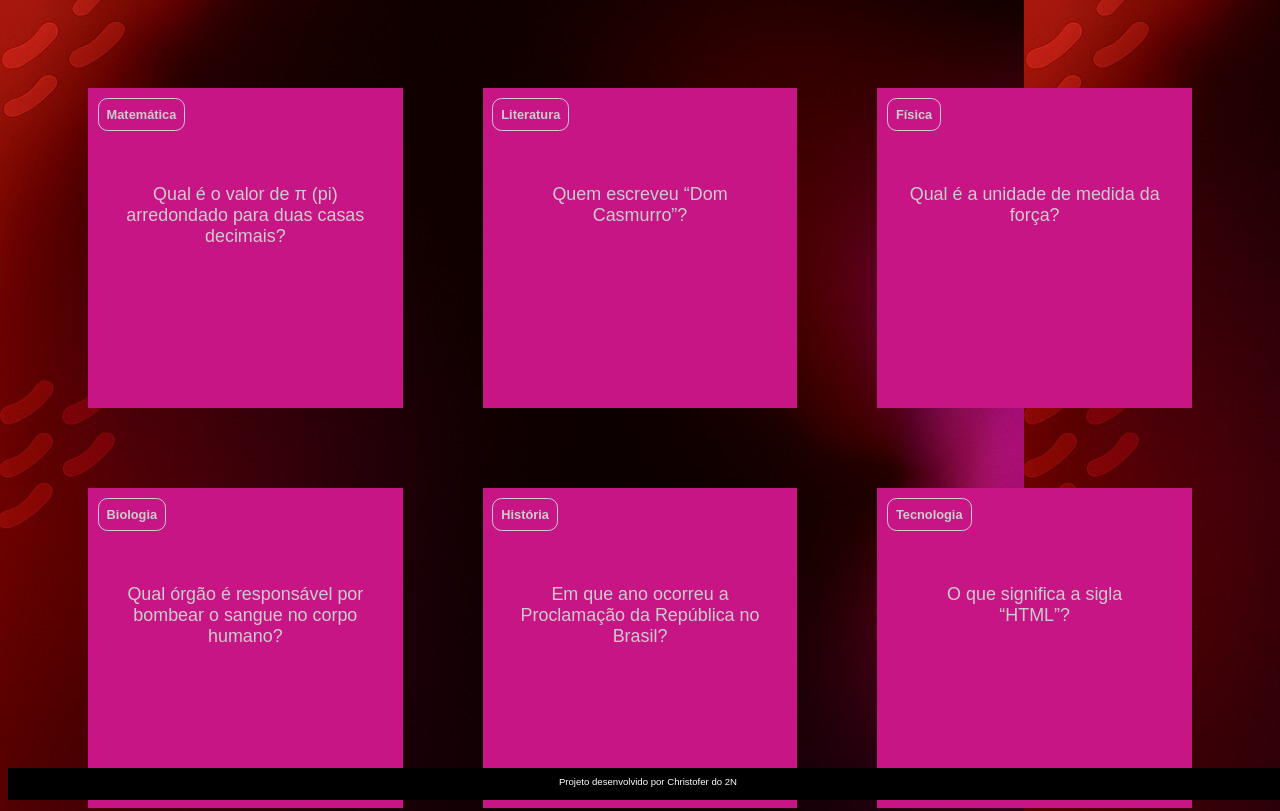
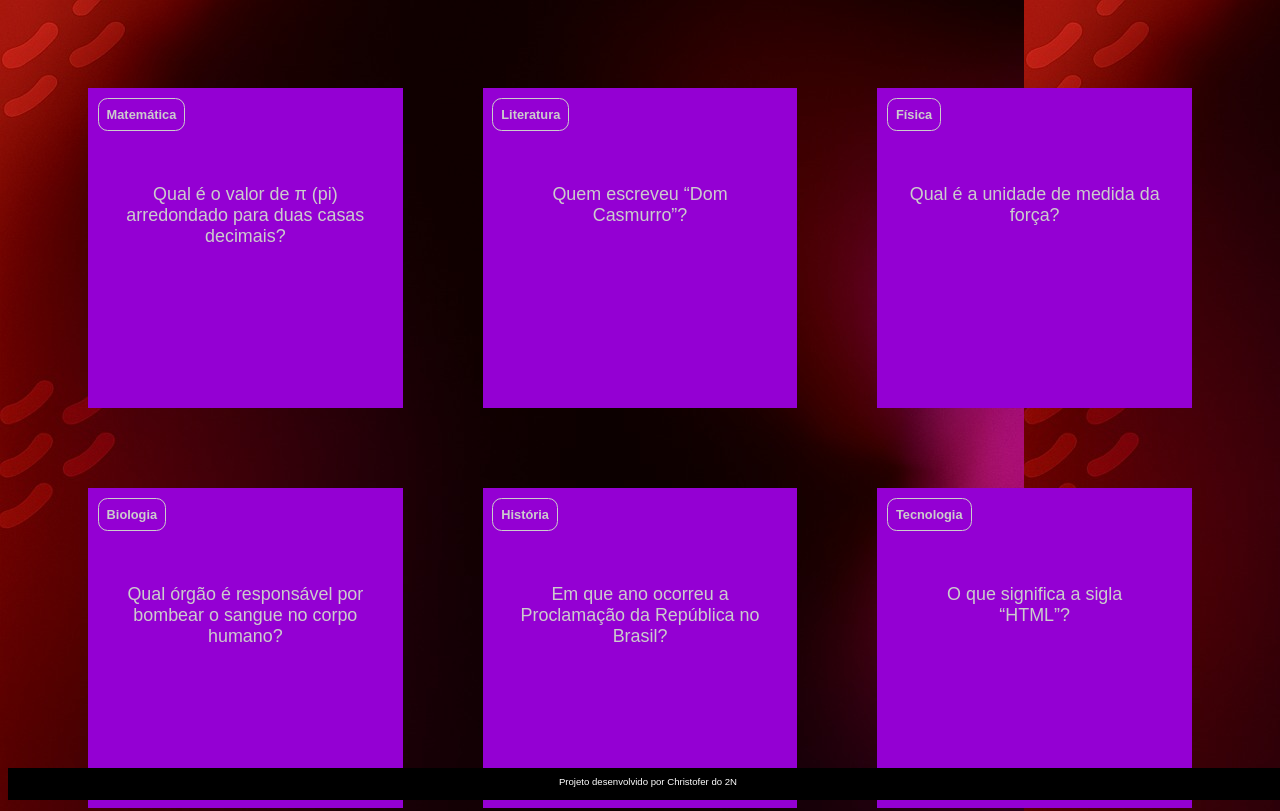
Before and after one commit to euchrisgab/Flash-cards, a plain HTML site: page index.html in a window 1280 px wide. Shown: the top 811 px of the page. Drawn offline with Linux system fonts and the light colour scheme.

Commit message:
Update style.css

```diff
--- a/style.css
+++ b/style.css
@@ -1,6 +1,6 @@
 :root {
     --text-color: #CCCCCC;
-    --card-front-color: #C71585;
+    --card-front-color: #9400D3;
     --card-back-color: #2C2C2C;
 }
 
```
